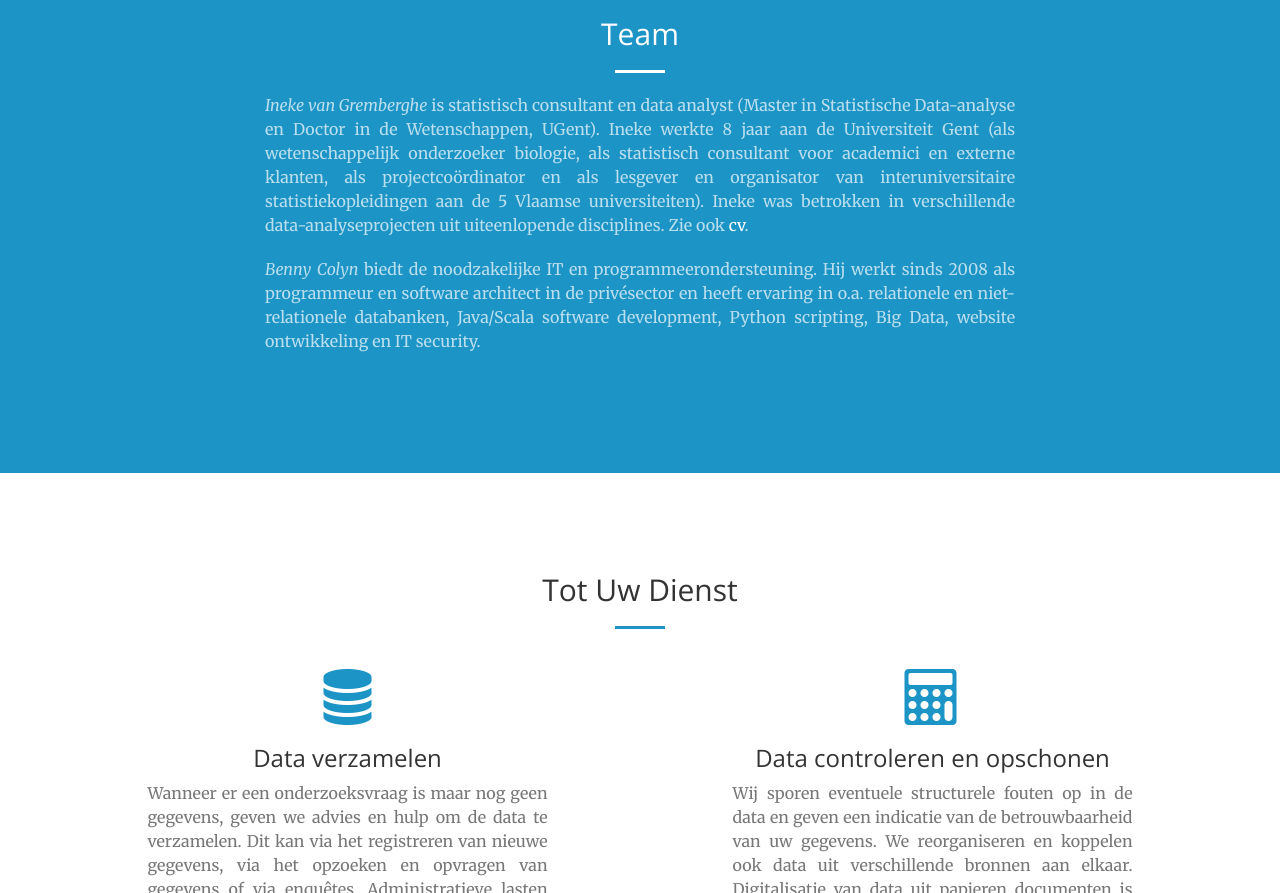
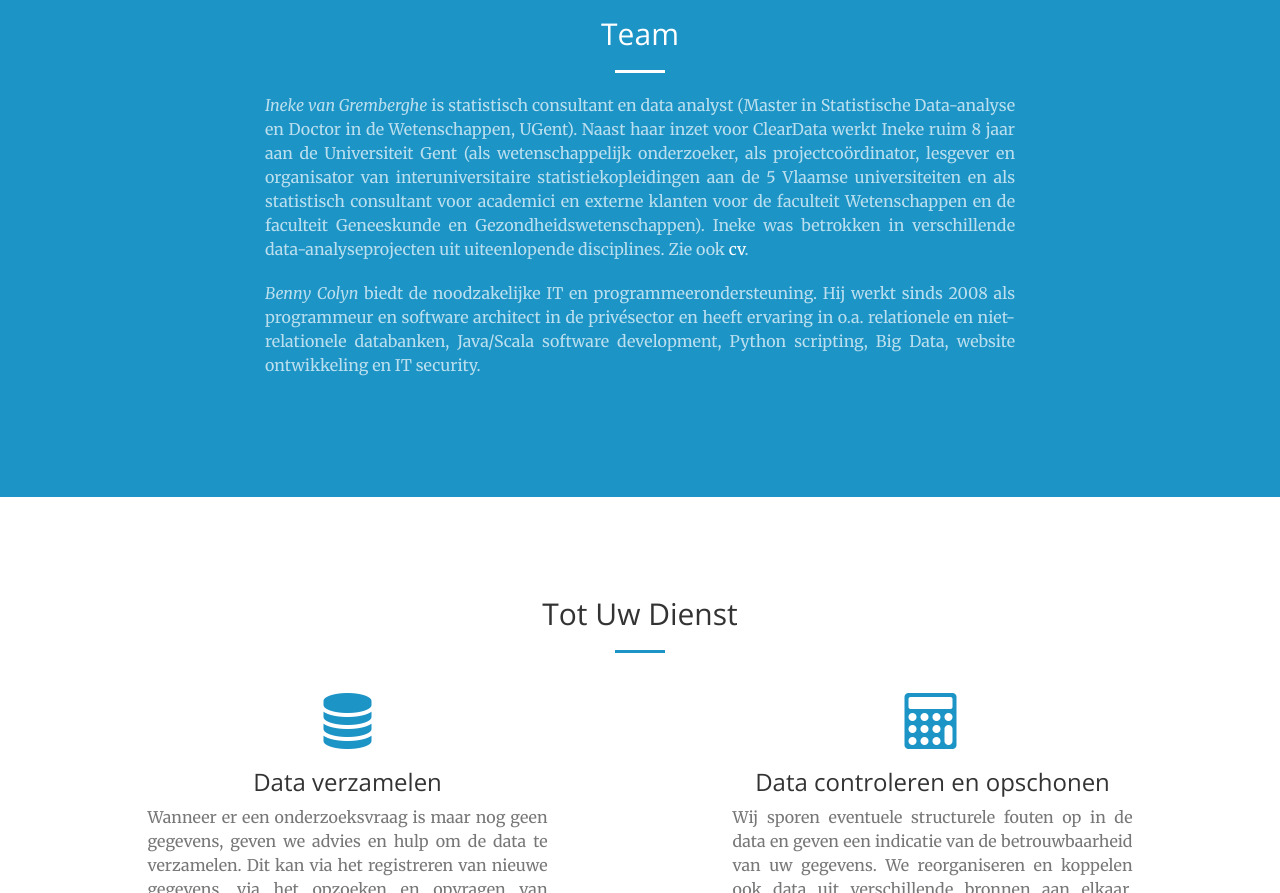
Before and after one commit to cleardatabe/website, a website: page index.nl.html in a window 1280 px wide. Shown: the part 1583-2476 px from the top of the page. Drawn offline with nearby package versions, Linux system fonts and the light colour scheme; files that its build step writes are made by us from their sources.

Commit message:
edits by ineke

```diff
--- a/index.nl.html
+++ b/index.nl.html
@@ -62,7 +62,7 @@
                     <h2 class="section-heading">Team</h2>
                     <hr class="light">
                     <p class="text-faded text-justify">
-					<em>Ineke van Gremberghe</em> is statistisch consultant en data analyst (Master in Statistische Data-analyse en Doctor in de Wetenschappen, UGent). Ineke werkte 8 jaar aan de Universiteit Gent (als wetenschappelijk onderzoeker biologie, als statistisch consultant voor academici en externe klanten, als projectcoördinator en als lesgever en organisator van interuniversitaire statistiekopleidingen aan de 5 Vlaamse universiteiten). Ineke was betrokken in verschillende data-analyseprojecten uit uiteenlopende disciplines. Zie ook <a href="docs/cv-Ineke%20van%20Gremberghe%202017.pdf">cv</a>.
+					<em>Ineke van Gremberghe</em> is statistisch consultant en data analyst (Master in Statistische Data-analyse en Doctor in de Wetenschappen, UGent). Naast haar inzet voor ClearData werkt Ineke ruim 8 jaar aan de Universiteit Gent (als wetenschappelijk onderzoeker, als projectcoördinator, lesgever en organisator van interuniversitaire statistiekopleidingen aan de 5 Vlaamse universiteiten en als statistisch consultant voor academici en externe klanten voor de faculteit Wetenschappen en de faculteit Geneeskunde en Gezondheidswetenschappen). Ineke was betrokken in verschillende data-analyseprojecten uit uiteenlopende disciplines. Zie ook <a href="docs/cv-Ineke%20van%20Gremberghe%202017.pdf">cv</a>.
                     </p>
      		<p class="text-faded text-justify">
 					<em>Benny Colyn</em> biedt de noodzakelijke IT en programmeerondersteuning. Hij werkt sinds 2008 als programmeur en software architect in de privésector en heeft ervaring in o.a. relationele en niet-relationele databanken, Java/Scala software development, Python scripting, Big Data, website ontwikkeling en IT security. <!-- Hij is ook beschikbaar voor het geven van workshops over softwareontwikkelingtechnieken. -->
```
Also changed, not shown: students.nl.html (+1 -1 lines).
